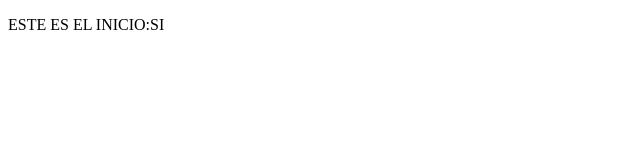
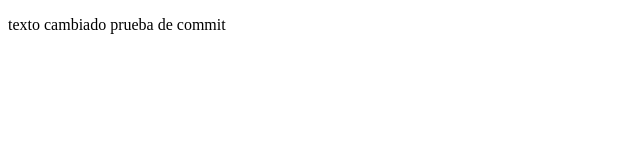
Before and after one commit to EmanuelBonilla/proyecto_base, a plain HTML site: page index.html in a window 1280 px wide. Shown: the whole page, without its empty margins (0-640 px from the left). Drawn offline with Linux system fonts and the light colour scheme.

Commit message:
Update index.html
prueba de commit, actualizo el unico parrafo q tiene

```diff
--- a/index.html
+++ b/index.html
@@ -6,7 +6,7 @@
 	<title>Proyecto Base</title>
 </head>
 <body>
-<p>ESTE ES EL INICIO:SI</p>
+<p>texto cambiado prueba de commit</p>
 
 </body>
 </html>
```
